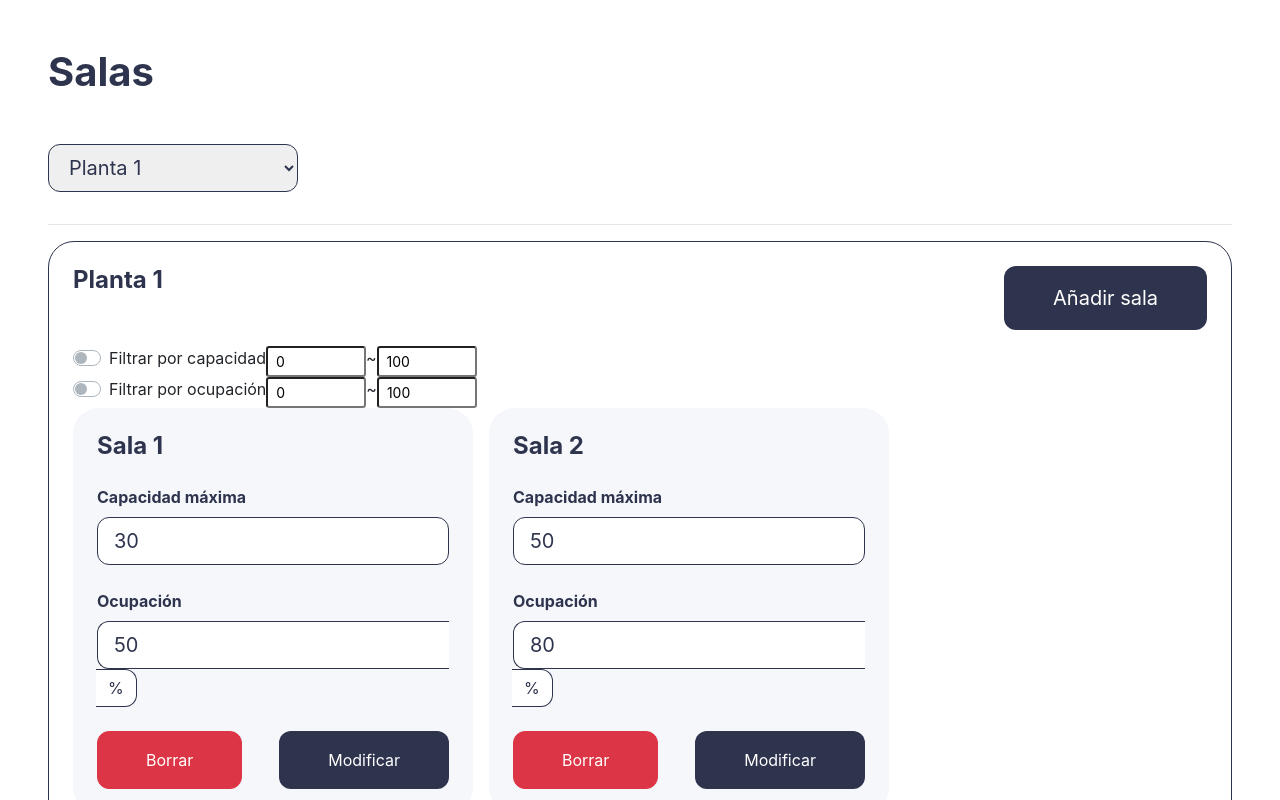
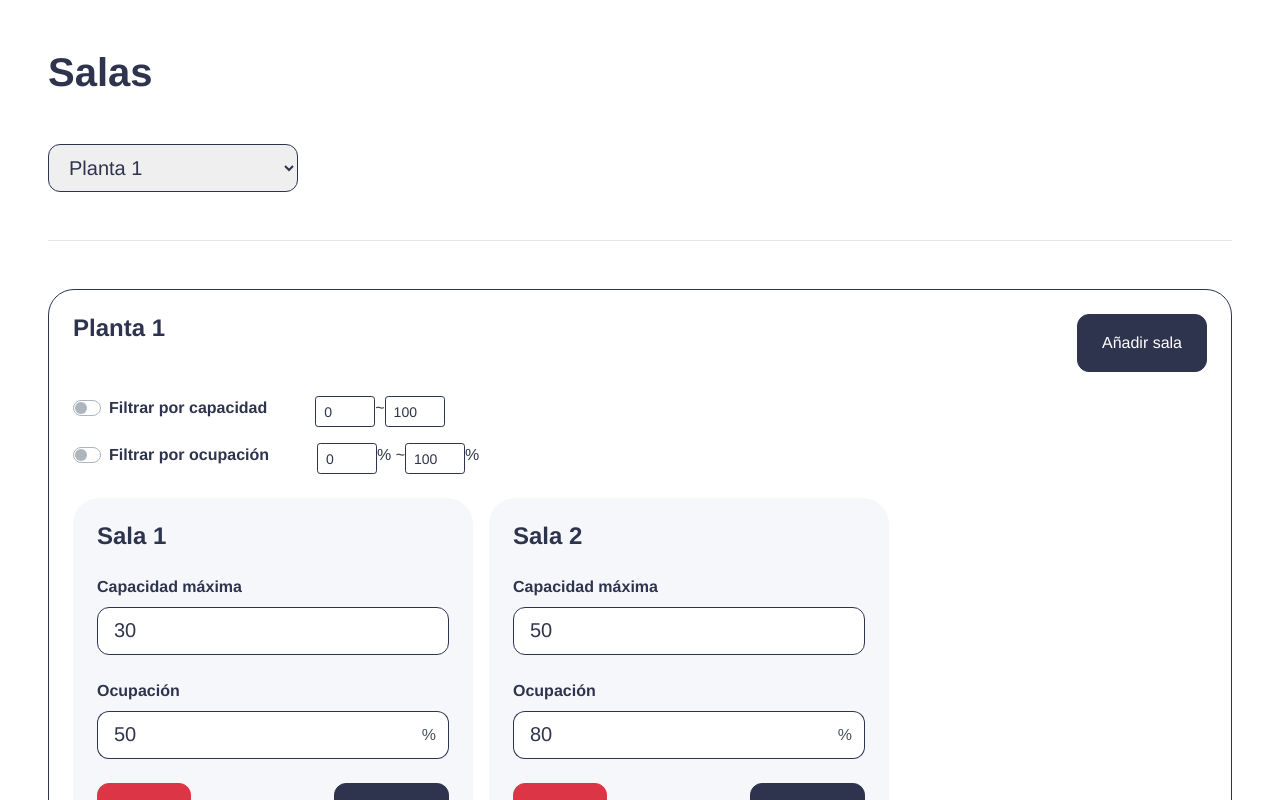
Before and after one commit to Im087/control-salas, a Vue app: page / in a window 1280 px wide. Shown: the top 800 px of the page. Built offline with nearby package versions, Linux system fonts and the light colour scheme.

Commit message:
update styling

```diff
--- a/src/App.vue
+++ b/src/App.vue
@@ -42,7 +42,7 @@ export default defineComponent({
 </script>
 
 <template>
-  <div class="control-salas p-5">
+  <div class="control-salas p-3 p-md-5">
     <Header-comp :floors="floors" :selectedFloorId="selectedFloorId"></Header-comp>
     <Floor-comp :floors="floors" :selectedFloorId="selectedFloorId"></Floor-comp>
   </div>
--- a/src/style.css
+++ b/src/assets/style/main.scss
@@ -1,3 +1,6 @@
+@import './variables.scss';
+@import 'bootstrap/scss/bootstrap.scss';
+
 :root, body {
   font-family: Helvetica;
   margin: 0;
--- /dev/null
+++ b/src/assets/style/variables.scss
@@ -0,0 +1,7 @@
+$primary: #2e344d;
+$secondary: #f5f7fb;
+
+$theme-colors : (
+  primary: $primary,
+  secondary: $secondary
+)
--- a/src/components/FilterComp/FilterComp.vue
+++ b/src/components/FilterComp/FilterComp.vue
@@ -1,25 +1,25 @@
 <template>
-  <div class="filter-comp">
-    <div class="d-flex">
+  <div class="filter-comp text-primary mb-4">
+    <div class="d-flex flex-wrap mb-3">
       <div class="custom-control custom-switch">
-        <input type="checkbox" class="custom-control-input" id="capacityFilter" v-model="filterConditions.isCapacityFilterActivated">
-        <label class="custom-control-label" for="capacityFilter">Filtrar por capacidad</label>
+        <input type="checkbox" class="filter-comp_capacity-checkbox custom-control-input" id="capacityFilter" v-model="filterConditions.isCapacityFilterActivated">
+        <label class="filter-comp_checkbox-label custom-control-label" for="capacityFilter">Filtrar por capacidad</label>
       </div>
-      <div class="d-flex">
-        <input type="number" min="0" max="100" class="form-control-sm" placeholder="min" v-model.lazy="filterConditions.capacityMin">
+      <div class="d-flex flex-wrap ml-5">
+        <input type="number" min="0" max="100" class="filter-comp_min-max form-control-sm" placeholder="min" v-model.lazy="filterConditions.capacityMin">
         ~
-        <input type="number" min="0" max="100" class="form-control-sm" placeholder="max" v-model.lazy="filterConditions.capacityMax">
+        <input type="number" min="0" max="100" class="filter-comp_min-max form-control-sm" placeholder="max" v-model.lazy="filterConditions.capacityMax">
       </div>
     </div>
-    <div class="d-flex">
+    <div class="d-flex flex-wrap">
       <div class="custom-control custom-switch">
-        <input type="checkbox" class="custom-control-input" id="occupationFilter" v-model="filterConditions.isOccupationFilterActivated">
-        <label class="custom-control-label" for="occupationFilter">Filtrar por ocupación</label>
+        <input type="checkbox" class="filter-comp_occupation-checkbox custom-control-input" id="occupationFilter" v-model="filterConditions.isOccupationFilterActivated">
+        <label class="filter-comp_checkbox-label custom-control-label" for="occupationFilter">Filtrar por ocupación</label>
       </div>
-      <div class="d-flex">
-        <input type="number" min="0" max="100" class="form-control-sm" placeholder="min" v-model.lazy="filterConditions.occupationMin">
+      <div class="d-flex flex-wrap ml-5">
+        <input type="number" min="0" max="100" class="filter-comp_min-max form-control-sm" placeholder="min" v-model.lazy="filterConditions.occupationMin">%
         ~
-        <input type="number" min="0" max="100" class="form-control-sm" placeholder="max" v-model.lazy="filterConditions.occupationMax">
+        <input type="number" min="0" max="100" class="filter-comp_min-max form-control-sm" placeholder="max" v-model.lazy="filterConditions.occupationMax">%
       </div>
     </div>
   </div>
@@ -47,6 +47,17 @@ export default defineComponent({
 });
 </script>
 
-<style>
+<style lang="scss" scoped>
+.filter-comp {
 
+  &_checkbox-label {
+    font-weight: bold;
+  }
+
+  &_min-max {
+    width: 60px;
+    border: #2e344d 1px solid;
+    color: #2e344d;
+  }
+}
 </style>
--- a/src/components/FloorComp/FloorComp.vue
+++ b/src/components/FloorComp/FloorComp.vue
@@ -1,8 +1,8 @@
 <template>
   <div class="floor-comp p-4">
-    <div class="d-flex justify-content-between mb-3">
-      <h2 class="floor-comp_title">{{ selectedFloor?.name }}</h2>
-      <button class="floor-comp_add-button btn btn-lg px-5 py-3" type="button" @click="addRoom(selectedFloorId)">Añadir sala</button>
+    <div class="d-flex justify-content-between flex-wrap mb-4">
+      <h2 class="floor-comp_title text-primary">{{ selectedFloor?.name }}</h2>
+      <button class="floor-comp_add-button btn btn-primary px-4 py-3" type="button" @click="addRoom(selectedFloorId)">Añadir sala</button>
     </div>
     <Filter-comp :filterConditions="filterConditions"></Filter-comp>
     <div class="d-flex flex-wrap m-n2">
@@ -99,12 +99,9 @@ export default defineComponent({
   &_title {
     font-size: 1.5rem;
     font-weight: bold;
-    color: #2e344d;
   }
 
   &_add-button {
-    background-color: #2e344d;
-    color: #fff;
     border-radius: 12px;
   }
 }
--- a/src/components/HeaderComp/HeaderComp.vue
+++ b/src/components/HeaderComp/HeaderComp.vue
@@ -1,10 +1,10 @@
 <template>
   <div class="header-comp">
-    <h1 class="header-comp_title mb-5">Salas</h1>
-    <select class="header-comp_floor-selector custom-select-lg mb-3" v-model="OptionId" @change="selectFloor">
+    <h1 class="header-comp_title text-primary mb-3 mb-md-5">Salas</h1>
+    <select class="header-comp_floor-selector custom-select-lg text-primary w-100" v-model="OptionId" @change="selectFloor">
       <option v-for="floor in floors" :key="floor.id" :value="floor.id">{{ floor.name }}</option>
     </select>
-    <hr>
+    <hr class="my-3 my-md-5">
   </div>
 </template>
 
@@ -49,14 +49,13 @@ export default defineComponent({
 
   &_title {
     font-weight: bold;
-    color: #2e344d;
   }
 
   &_floor-selector {
-    width: 250px;
+    max-width: 250px;
     border: #2e344d 1px solid;
     border-radius: 12px;
-    color: #2e344d;
+    // color: #2e344d;
   }
 }
 </style>
--- a/src/components/RoomComp/RoomComp.vue
+++ b/src/components/RoomComp/RoomComp.vue
@@ -1,22 +1,22 @@
 <template>
-  <div class="room-comp d-flex flex-column m-2 p-4">
+  <div class="room-comp text-primary bg-secondary d-flex flex-column m-2 p-4">
     <h3 class="room-comp_title mb-4">{{ room.name }}</h3>
     <div class="d-flex flex-column mb-4">
       <label class="room-comp_label" for="capacity">Capacidad máxima</label>
-      <input type="number" class="room-comp_input form-control-lg" id="capacity" v-model.lazy="room.capacity">
+      <input type="number" class="room-comp_input form-control-lg text-primary" id="capacity" v-model.lazy="room.capacity">
     </div>
-    <div class="d-flex flex-column mb-4">
+    <div class="d-flex flex-column">
       <label class="room-comp_label" for="occupation">Ocupación</label>
-      <div class="input-group">
-        <input type="number" max="100" class="room-comp_input room-comp_input-prepend form-control-lg" id="occupation" v-model.lazy="room.occupation">
+      <div class="input-group flex-nowrap">
+        <input type="number" max="100" class="room-comp_input room-comp_input-prepend form-control-lg text-primary w-100" id="occupation" v-model.lazy="room.occupation">
         <div class="input-group-append">
           <div class="room-comp_append input-group-text">%</div>
         </div>
       </div>
     </div>
-    <div class="d-flex justify-content-between">
-      <button class="room-comp_delete-button btn btn-danger px-5 py-3" type="button" @click="deleteRoom">Borrar</button>
-      <button class="room-comp_modify-button btn px-5 py-3" type="button" @click="modifyRoom">Modificar</button>
+    <div class="d-flex justify-content-between flex-wrap">
+      <button class="room-comp_delete-button btn btn-danger px-4 py-3 mt-4" type="button" @click="deleteRoom">Borrar</button>
+      <button class="room-comp_modify-button btn btn-primary px-4 py-3 mt-4" type="button" @click="modifyRoom">Modificar</button>
     </div>
   </div>
 </template>
@@ -66,26 +66,24 @@ export default defineComponent({
 </script>
 
 <style lang="scss" scoped>
+@import '../../assets/style/main.scss';
 .room-comp {
-  width: 400px;
+  width: calc(100% - 16px);
+  max-width: 400px;
   border-radius: 26px;
-  background-color: #f5f7fb;
 
   &_title {
     font-size: 1.5rem;
     font-weight: bold;
-    color: #2e344d;
   }
 
   &_label {
     font-weight: bold;
-    color: #2e344d;
   }
 
   &_input {
     border: #2e344d 1px solid;
     border-radius: 12px;
-    color: #2e344d;
   }
 
   &_input-prepend {
@@ -100,7 +98,6 @@ export default defineComponent({
     border: #2e344d 1px solid;
     border-left: none;
     border-radius: 12px;
-    color: #2e344d;
   }
 
   &_delete-button {
@@ -108,8 +105,6 @@ export default defineComponent({
   }
 
   &_modify-button {
-    background-color: #2e344d;
-    color: #fff;
     border-radius: 12px;
   }
 }
--- a/src/main.ts
+++ b/src/main.ts
@@ -1,9 +1,8 @@
 import { createApp } from 'vue';
-import './style.css';
 import App from './App.vue';
 import { store, key } from './store';
 import 'bootstrap';
-import 'bootstrap/dist/css/bootstrap.min.css';
+import './assets/style/main.scss';
 
 const app = createApp(App);
 app.use(store, key);
```
